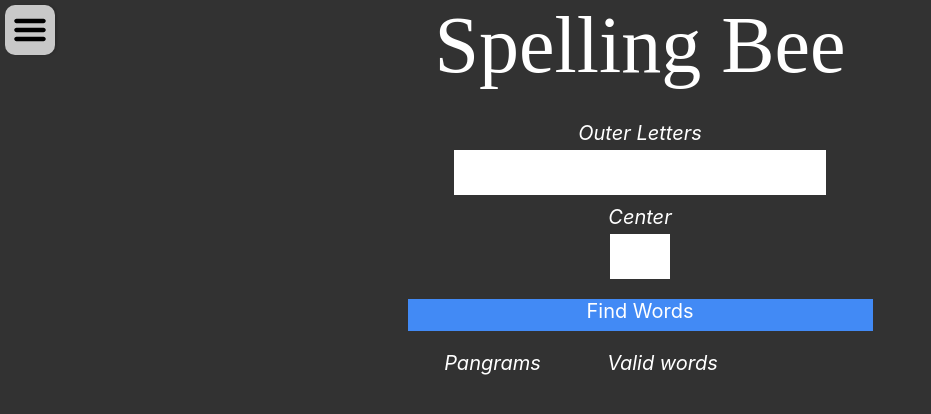
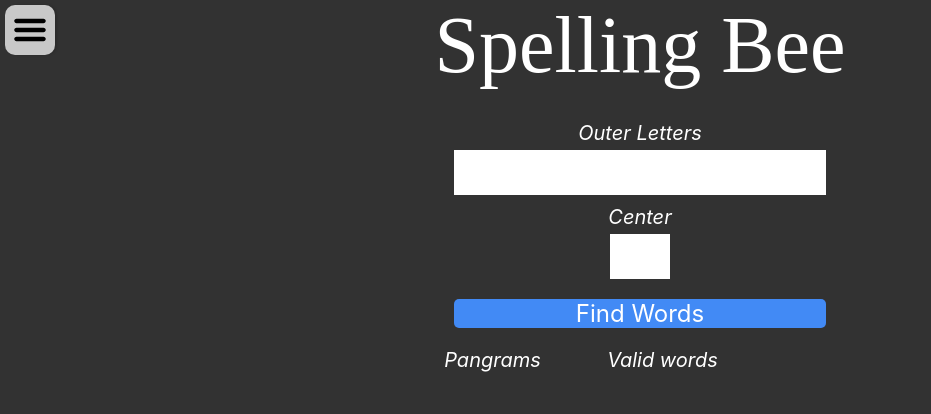
Before and after one commit to banks-randall44/nyt-games-helper, a Next.js app: page /spelling-bee in a window 1280 px wide. Shown: the top 414 px of the page, without its empty margins (0-931 px from the left). Built offline with nearby package versions, Linux system fonts and the light colour scheme.

Commit message:
Ordered spelling be results by length

```diff
--- a/src/app/spelling-bee/page.jsx
+++ b/src/app/spelling-bee/page.jsx
@@ -39,6 +39,9 @@ const Page = () => {
                 text: pangram
             })
         }
+
+        // Longer words are more valuable, so we want them first
+        matches.allOthers.sort((a,b) => b.length - a.length)
         for (var i = 0; i < matches.allOthers.length; i++) {
             let word = matches.allOthers[i]
             allOthers.push({
--- a/src/app/spelling-bee/style.js
+++ b/src/app/spelling-bee/style.js
@@ -32,14 +32,16 @@ const style = StyleSheet.create({
     },
     button: {
         backgroundColor: "#428af5",
-        height: '2em',
+        width: '80%',
+        margin: 'auto',
         marginTop: 10,
+        borderRadius: 5,
         marginBottom: 20
     },
     buttonText: {
         textAlign: 'center',
         color: 'white',
-        fontSize: 20
+        fontSize: 24
     },
     headerText: {
         marginBottom: 30,
@@ -50,13 +52,11 @@ const style = StyleSheet.create({
         color: 'white'
     },
     listPangrams: {
-        height: 300,
         width: 150,
         margin: 10,
     },
     listAllOthers: {
         width: 150,
-        height: 300,
         margin: 10,
         overflowY: 'scroll',
     },
```
